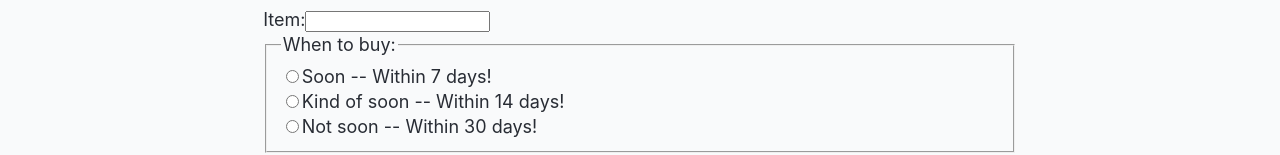
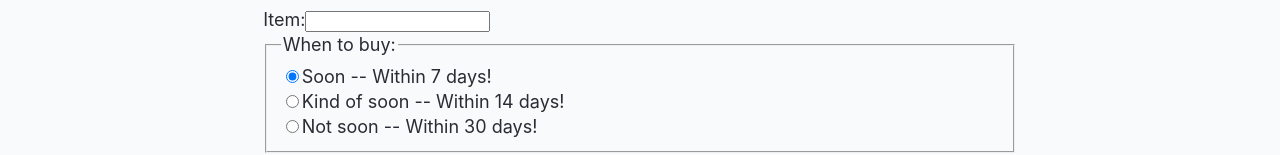
Before and after one commit to the-collab-lab/tcl-77-smart-shopping-list, a React (Vite) app: page /manage-list in a window 1280 px wide. Shown: the part 122-277 px from the top of the page. Built offline with nearby package versions, Linux system fonts and the light colour scheme; no server answers.

Commit message:
refactor: add validation for no empty items, added constants for timelines

```diff
--- a/src/views/ManageList.jsx
+++ b/src/views/ManageList.jsx
@@ -2,15 +2,20 @@ import { useState } from 'react';
 import { addItem } from '../api/firebase';
 import toast, { Toaster } from 'react-hot-toast';
 
+const SOON = 'soon';
+const KIND_OF_SOON = 'kindOfSoon';
+const NOT_SOON = 'notSoon';
+
 const purchaseTimelines = {
-	soon: 7,
-	kindOfSoon: 14,
-	notSoon: 30,
+	[SOON]: 7,
+	[KIND_OF_SOON]: 14,
+	[NOT_SOON]: 30,
 };
 
 export function ManageList({ listPath }) {
 	const [itemName, setItemName] = useState('');
-	const [itemNextPurchaseTimeline, setItemNextPurchaseTimeline] = useState('');
+	const [itemNextPurchaseTimeline, setItemNextPurchaseTimeline] =
+		useState(SOON);
 
 	const handleItemNameTextChange = (e) => {
 		setItemName(e.target.value);
@@ -23,12 +28,21 @@ export function ManageList({ listPath }) {
 	const handleSubmit = async (e) => {
 		e.preventDefault();
 
+		const trimmedItemName = itemName.trim();
+
+		if (trimmedItemName.length === 0) {
+			toast.error(
+				'Item name cannot be empty or just spaces. Please enter a valid name.',
+			);
+			return;
+		}
+
 		const daysUntilNextPurchase = purchaseTimelines[itemNextPurchaseTimeline];
 
 		try {
 			await toast.promise(
 				addItem(listPath, {
-					itemName,
+					itemName: trimmedItemName,
 					daysUntilNextPurchase,
 				}),
 				{
@@ -40,11 +54,6 @@ export function ManageList({ listPath }) {
 					},
 					error: () => {
 						return `${itemName} failed to add to your list. Please try again!`;
-					},
-				},
-				{
-					style: {
-						minWidth: '250px',
 					},
 				},
 			);
@@ -74,46 +83,46 @@ export function ManageList({ listPath }) {
 				<br />
 				<fieldset>
 					<legend>When to buy:</legend>
-					<label htmlFor="soon">
+					<label htmlFor={SOON}>
 						<input
 							type="radio"
-							id="soon"
+							id={SOON}
 							name="when-to-buy"
-							value="soon"
+							value={SOON}
 							required
 							onChange={handleNextPurchaseChange}
-							checked={itemNextPurchaseTimeline === 'soon'}
-							aria-label="Set buy to soon, within 7 days"
+							checked={itemNextPurchaseTimeline === SOON}
+							aria-label={`Set buy to soon, within ${purchaseTimelines[SOON]} days`}
 						/>
-						Soon -- Within 7 days!
+						Soon -- Within {purchaseTimelines[SOON]} days!
 					</label>
 					<br />
-					<label htmlFor="kind-of-soon">
+					<label htmlFor={KIND_OF_SOON}>
 						<input
 							type="radio"
-							id="kind-of-soon"
+							id={KIND_OF_SOON}
 							name="when-to-buy"
-							value="kindOfSoon"
+							value={KIND_OF_SOON}
 							required
 							onChange={handleNextPurchaseChange}
-							checked={itemNextPurchaseTimeline === 'kindOfSoon'}
-							aria-label="Set buy to kind of soon, within 14 days"
+							checked={itemNextPurchaseTimeline === KIND_OF_SOON}
+							aria-label={`Set buy to kind of soon, within ${purchaseTimelines[KIND_OF_SOON]} days`}
 						/>
-						Kind of soon -- Within 14 days!
+						Kind of soon -- Within {purchaseTimelines[KIND_OF_SOON]} days!
 					</label>
 					<br />
-					<label htmlFor="not-soon">
+					<label htmlFor={NOT_SOON}>
 						<input
 							type="radio"
-							id="not-soon"
+							id={NOT_SOON}
 							name="when-to-buy"
-							value="notSoon"
+							value={NOT_SOON}
 							required
 							onChange={handleNextPurchaseChange}
-							checked={itemNextPurchaseTimeline === 'notSoon'}
-							aria-label="Set buy to not soon, within 30 days"
+							checked={itemNextPurchaseTimeline === NOT_SOON}
+							aria-label={`Set buy to not soon, within ${purchaseTimelines[NOT_SOON]} days`}
 						/>
-						Not soon -- Within 30 days!
+						Not soon -- Within {purchaseTimelines[NOT_SOON]} days!
 					</label>
 				</fieldset>
 				<button type="submit" aria-label="Add item to shopping list">
```
